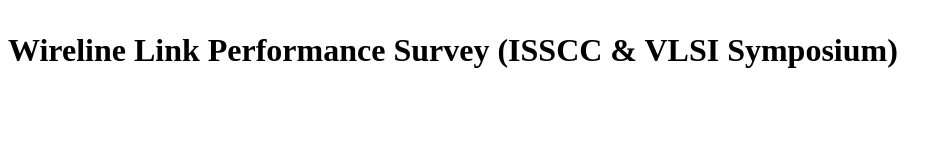
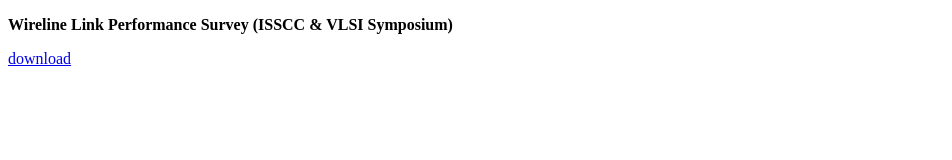
Before and after one commit to kwanseo/linksurvey, a plain HTML site: page index.html in a window 1280 px wide. Shown: the whole page, without its empty margins (0-952 px from the left). Drawn offline with Linux system fonts and the light colour scheme.

Commit message:
Update index.html

```diff
--- a/index.html
+++ b/index.html
@@ -4,6 +4,7 @@
         <meta charset="UTF-8">
     </head>
     <body>
-        <b><p style="font-size:200%"> Wireline Link Performance Survey (ISSCC & VLSI Symposium) </p></b>
+        <b><p style="font-size:100%"> Wireline Link Performance Survey (ISSCC & VLSI Symposium) </p></b>
+        <a href="test.xlsx" download> download </a>
     </body>
 </html>
```
